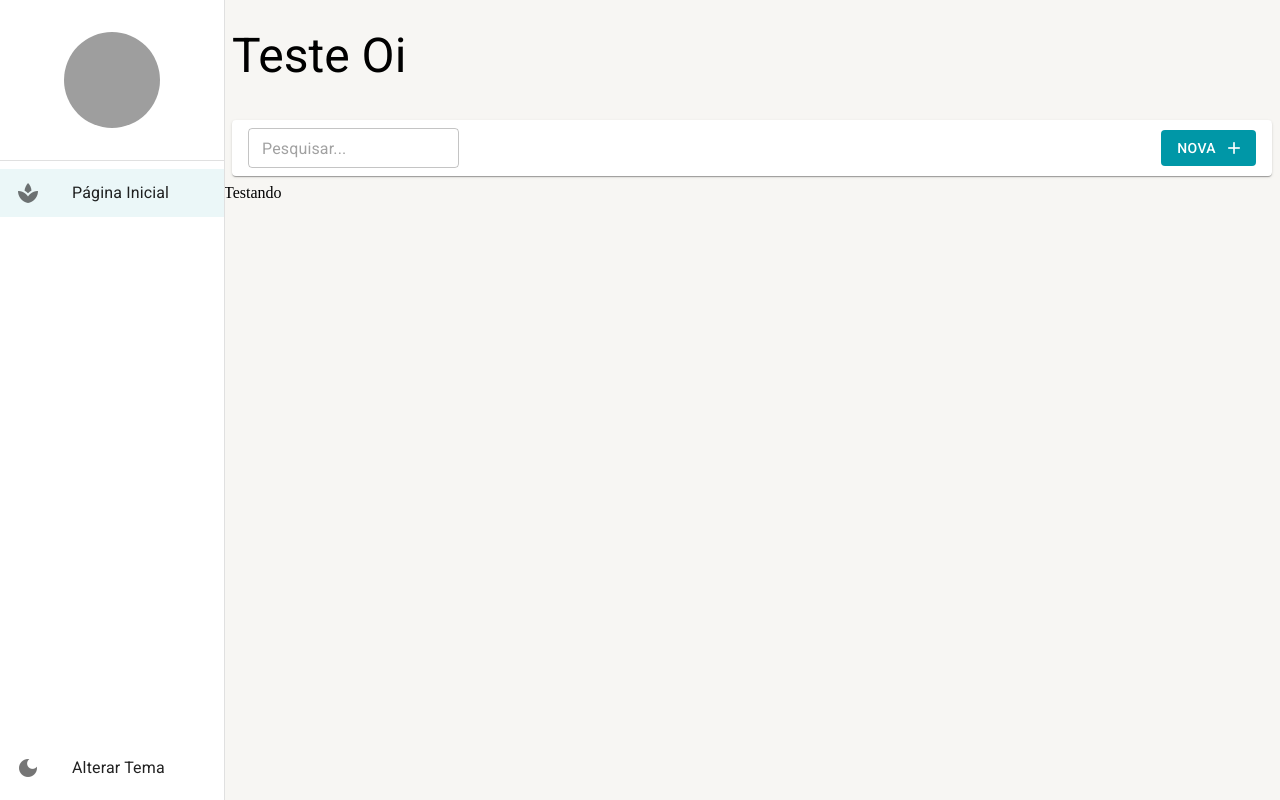
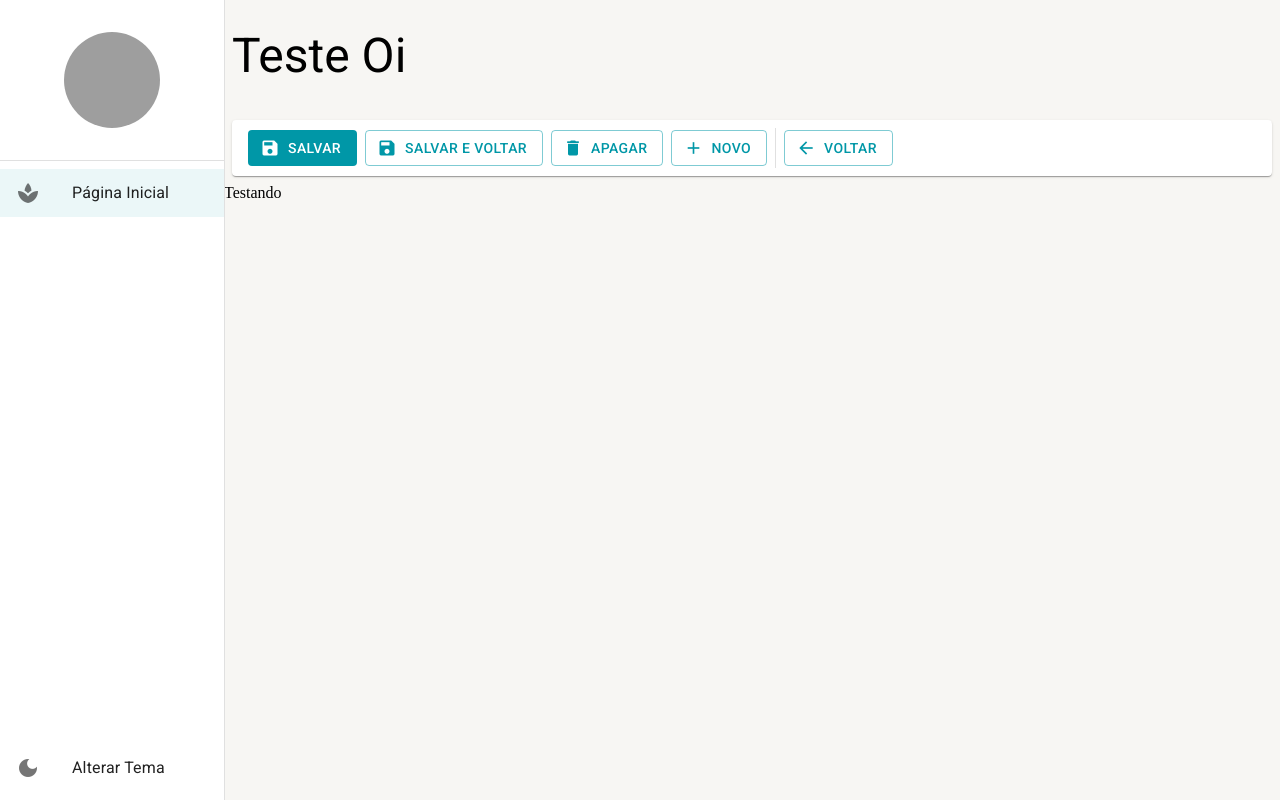
Before and after one commit to NiltonMoraesNeto/portfolio-nilton, a React (Create React App) app: page /pagina-inicial in a window 1280 px wide. Built offline with nearby package versions, Linux system fonts and the light colour scheme; grey boxes are pictures that could not be loaded.

Commit message:
Configuração da barra de tarefas e Json Server

```diff
--- /dev/null
+++ b/mock/database.json
@@ -0,0 +1,10 @@
+{
+    "pessoas": [{
+        "id": 1,
+        "nome": "Nilton"
+    },
+    {
+        "id": 2,
+        "nome": "Marina"
+    }]
+}
--- a/package.json
+++ b/package.json
@@ -20,6 +20,7 @@
     "@types/node": "^16.11.56",
     "@types/react": "^18.0.18",
     "@types/react-dom": "^18.0.6",
+    "json-server": "^0.17.0",
     "typescript": "^4.8.2",
     "web-vitals": "^2.1.4"
   },
@@ -27,6 +28,7 @@
     "start": "react-scripts start",
     "build": "react-scripts build",
     "test": "react-scripts test",
+    "mock": "json-server -w -p 3333 ./mock/database.json",
     "eject": "react-scripts eject"
   },
   "eslintConfig": {
--- a/src/pages/dashboard/Dashboard.tsx
+++ b/src/pages/dashboard/Dashboard.tsx
@@ -1,4 +1,4 @@
-import { FerramentasDaListagem } from "../../shared/components";
+import { FerramentasDeDetalhe } from "../../shared/components";
 import { LayoutBasePages } from "../../shared/layouts";
 
 
@@ -6,7 +6,7 @@
 
     return(
         <LayoutBasePages titulo='Teste Oi' barraDeFerramentas={(
-            <FerramentasDaListagem mostrarInputBusca textoBotaoNovo="Nova"/>
+            <FerramentasDeDetalhe mostrarBotaoSalvarEVoltar />
         )}>
             Testando
         </LayoutBasePages>
--- /dev/null
+++ b/src/shared/components/ferramentas-de-detalhe/FerramentasDeDetalhe.tsx
@@ -0,0 +1,198 @@
+import {
+  Box,
+  Button,
+  Divider,
+  Icon,
+  Paper,
+  Skeleton,
+  Theme,
+  Typography,
+  useMediaQuery,
+  useTheme,
+} from "@mui/material";
+
+interface IFerramentasDeDetalheProps {
+  textoBotaoNovo?: string;
+  mostrarBotaoNovo?: boolean;
+  mostrarBotaoNovoCarregando?: boolean;
+  aoClicarEmNovo?: () => void;
+
+  textoBotaoVoltar?: string;
+  mostrarBotaoVoltar?: boolean;
+  mostrarBotaoVoltarCarregando?: boolean;
+  aoClicarEmVoltar?: () => void;
+
+  textoBotaoApagar?: string;
+  mostrarBotaoApagar?: boolean;
+  mostrarBotaoApagarCarregando?: boolean;
+  aoClicarEmApagar?: () => void;
+
+  textoBotaoSalvar?: string;
+  mostrarBotaoSalvar?: boolean;
+  mostrarBotaoSalvarCarregando?: boolean;
+  aoClicarEmSalvar?: () => void;
+
+  textoBotaoSalvarEVoltar?: string;
+  mostrarBotaoSalvarEVoltar?: boolean;
+  mostrarBotaoSalvarEVoltarCarregando?: boolean;
+  aoClicarEmSalvarEVoltar?: () => void;
+}
+
+export const FerramentasDeDetalhe: React.FC<IFerramentasDeDetalheProps> = ({
+  textoBotaoNovo = "Novo",
+  mostrarBotaoNovo = true,
+  mostrarBotaoNovoCarregando = false,
+  aoClicarEmNovo,
+
+  textoBotaoVoltar = "Voltar",
+  mostrarBotaoVoltar = true,
+  mostrarBotaoVoltarCarregando = false,
+  aoClicarEmVoltar,
+
+  textoBotaoApagar = "Apagar",
+  mostrarBotaoApagar = true,
+  mostrarBotaoApagarCarregando = false,
+  aoClicarEmApagar,
+
+  textoBotaoSalvar = "Salvar",
+  mostrarBotaoSalvar = true,
+  mostrarBotaoSalvarCarregando = false,
+  aoClicarEmSalvar,
+
+  textoBotaoSalvarEVoltar = "Salvar e Voltar",
+  mostrarBotaoSalvarEVoltar = false,
+  mostrarBotaoSalvarEVoltarCarregando = false,
+  aoClicarEmSalvarEVoltar,
+}) => {
+  const smDown = useMediaQuery((theme: Theme) => theme.breakpoints.down("sm"));
+  const mdDown = useMediaQuery((theme: Theme) => theme.breakpoints.down("md"));
+  const theme = useTheme();
+
+  return (
+    <Box
+      height={theme.spacing(5)}
+      marginX={1}
+      padding={1}
+      paddingX={2}
+      display="flex"
+      gap={1}
+      alignItems="center"
+      component={Paper}
+    >
+      {mostrarBotaoSalvar && !mostrarBotaoSalvarCarregando && (
+        <Button
+          variant="contained"
+          color="primary"
+          disableElevation
+          startIcon={<Icon>save</Icon>}
+          onClick={aoClicarEmSalvar}
+        >
+          <Typography
+            variant="button"
+            whiteSpace="nowrap"
+            textOverflow="ellipsis"
+            overflow="hidden"
+          >
+            Salvar
+          </Typography>
+        </Button>
+      )}
+      {mostrarBotaoSalvarCarregando && <Skeleton width={110} height={60} />}
+
+      {mostrarBotaoSalvarEVoltar &&
+        !mostrarBotaoSalvarEVoltarCarregando &&
+        !smDown &&
+        !mdDown && (
+          <Button
+            variant="outlined"
+            color="primary"
+            disableElevation
+            startIcon={<Icon>save</Icon>}
+            onClick={aoClicarEmSalvarEVoltar}
+          >
+            <Typography
+              variant="button"
+              whiteSpace="nowrap"
+              textOverflow="ellipsis"
+              overflow="hidden"
+            >
+              Salvar e Voltar
+            </Typography>
+          </Button>
+        )}
+      {mostrarBotaoSalvarEVoltarCarregando && !smDown && !mdDown && (
+        <Skeleton width={180} height={60} />
+      )}
+
+      {mostrarBotaoApagar && !mostrarBotaoApagarCarregando && (
+        <Button
+          variant="outlined"
+          color="primary"
+          disableElevation
+          startIcon={<Icon>delete</Icon>}
+          onClick={aoClicarEmApagar}
+        >
+          <Typography
+            variant="button"
+            whiteSpace="nowrap"
+            textOverflow="ellipsis"
+            overflow="hidden"
+          >
+            Apagar
+          </Typography>
+        </Button>
+      )}
+      {mostrarBotaoApagarCarregando && <Skeleton width={110} height={60} />}
+
+      {mostrarBotaoNovo && !mostrarBotaoNovoCarregando && !smDown && (
+        <Button
+          variant="outlined"
+          color="primary"
+          disableElevation
+          startIcon={<Icon>add</Icon>}
+          onClick={aoClicarEmNovo}
+        >
+          <Typography
+            variant="button"
+            whiteSpace="nowrap"
+            textOverflow="ellipsis"
+            overflow="hidden"
+          >
+            {textoBotaoNovo}
+          </Typography>
+        </Button>
+      )}
+      {mostrarBotaoNovoCarregando && <Skeleton width={110} height={60} />}
+
+      {mostrarBotaoVoltar &&
+        (mostrarBotaoNovo ||
+          mostrarBotaoApagar ||
+          mostrarBotaoSalvar ||
+          mostrarBotaoSalvarEVoltar) && (
+          <Divider variant="middle" orientation="vertical" />
+        )}
+
+      {mostrarBotaoVoltar && !mostrarBotaoVoltarCarregando && (
+        <Button
+          variant="outlined"
+          color="primary"
+          disableElevation
+          startIcon={<Icon>arrow_back</Icon>}
+          onClick={aoClicarEmVoltar}
+        >
+          <Typography
+            variant="button"
+            whiteSpace="nowrap"
+            textOverflow="ellipsis"
+            overflow="hidden"
+          >
+            Voltar
+          </Typography>
+        </Button>
+      )}
+      {mostrarBotaoVoltarCarregando && !smDown && (
+        <Skeleton width={110} height={60} />
+      )}
+    </Box>
+  );
+};
--- a/src/shared/components/index.ts
+++ b/src/shared/components/index.ts
@@ -1,2 +1,3 @@
 export * from './menu-lateral/MenuLateral';
 export * from './ferramentas-da-listagem/FerramentasDaListagem';
+export * from './ferramentas-de-detalhe/FerramentasDeDetalhe';
```
Also changed, not shown: src/shared/components/ferramentas-da-listagem/FerramentasDaListagem.tsx (+27 -7 lines), mock/README.md (added), 1 other file (tests, documents, lock files or other folders).
